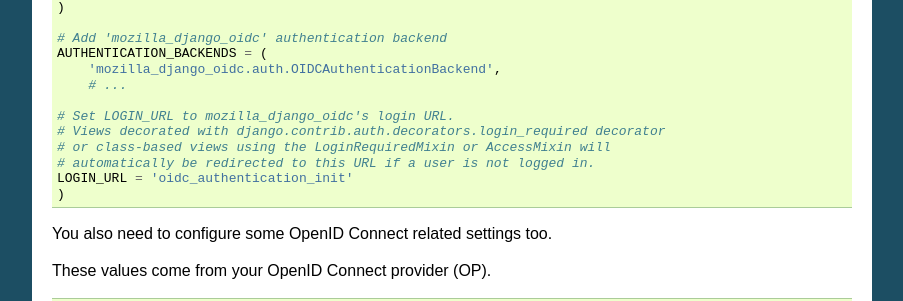
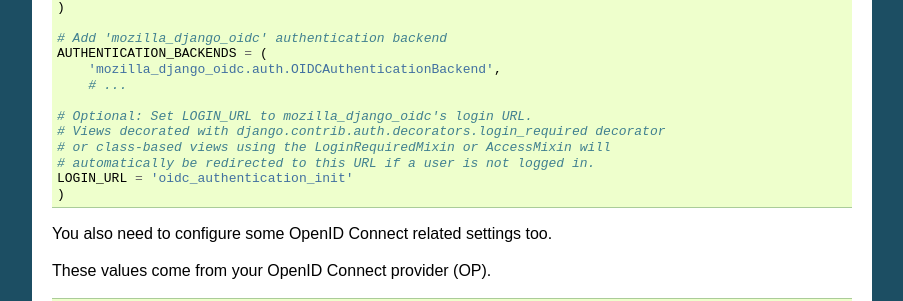
Before and after one commit to mozilla/mozilla-django-oidc, a Sphinx documentation site: the page built from docs/installation.rst, in a window 1280 px wide and 900 px high, scrolled down 1171 px. Shown: the part 151-452 px from the top of the window, without its empty margins (198-1101 px from the left). Built offline with Sphinx 7.4.7, drawn with Linux system fonts in a browser that asks for light colours; pages that are not in the unit, such as notebooks, are missing from menus.

Commit message:
docs: indicate setting LOGIN_URL is optional

```diff
--- a/docs/installation.rst
+++ b/docs/installation.rst
@@ -86,7 +86,7 @@ Start by making the following changes to your ``settings.py`` file.
        'mozilla_django_oidc.auth.OIDCAuthenticationBackend',
        # ...
 
-   # Set LOGIN_URL to mozilla_django_oidc's login URL.
+   # Optional: Set LOGIN_URL to mozilla_django_oidc's login URL.
    # Views decorated with django.contrib.auth.decorators.login_required decorator
    # or class-based views using the LoginRequiredMixin or AccessMixin will
    # automatically be redirected to this URL if a user is not logged in.
```
